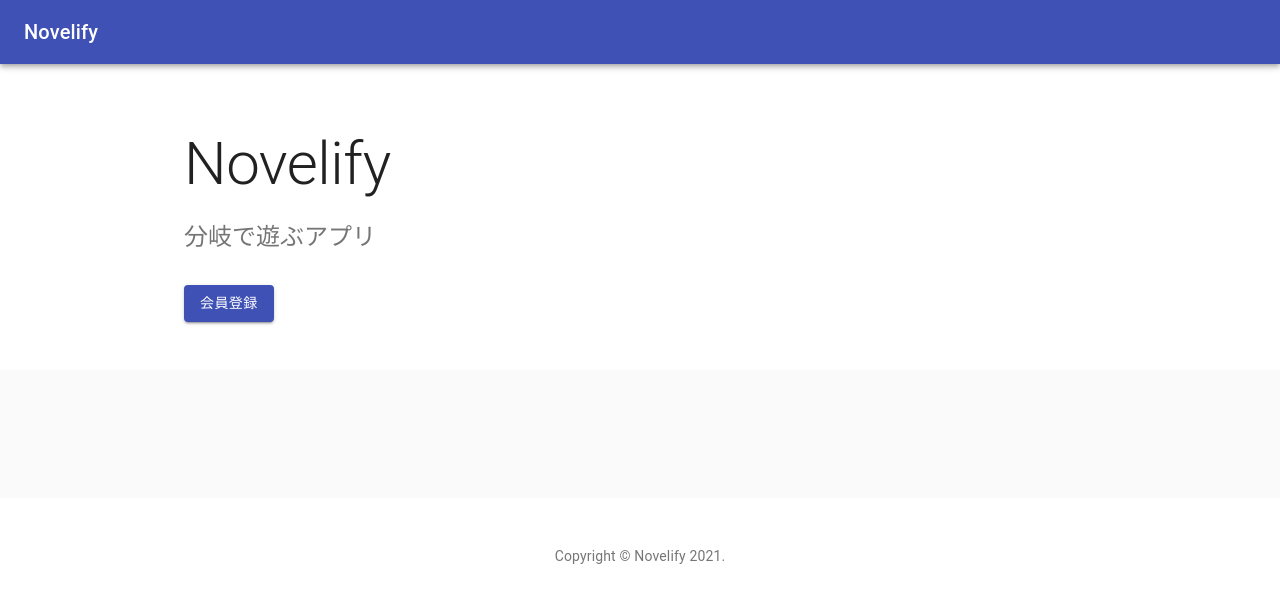
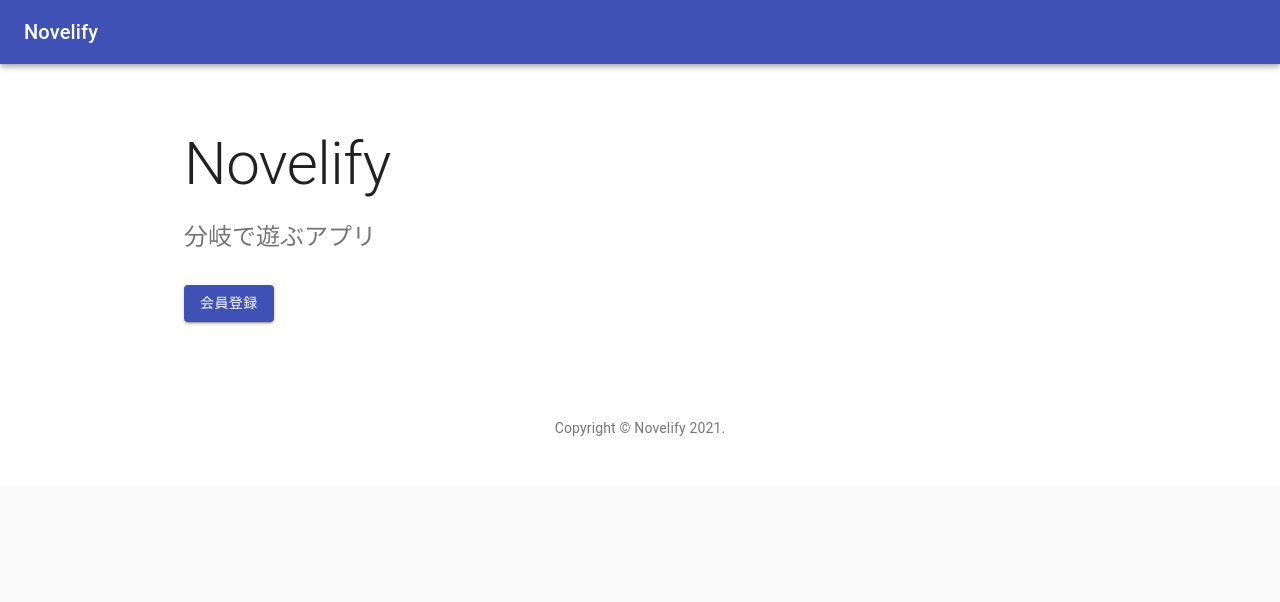
Before and after one commit to kijimaD/novelify, a React (Create React App) app in the folder front/: page / in a window 1280 px wide. Shown: the top 602 px of the page. Built offline with nearby package versions, Linux system fonts and the light colour scheme.

Commit message:
デフォルトの不要な部分を削除した

```diff
--- a/front/src/TopPage.js
+++ b/front/src/TopPage.js
@@ -38,28 +38,11 @@ const useStyles = makeStyles((theme) => ({
   heroButtons: {
     marginTop: theme.spacing(4),
   },
-  cardGrid: {
-    paddingTop: theme.spacing(8),
-    paddingBottom: theme.spacing(8),
-  },
-  card: {
-    height: '100%',
-    display: 'flex',
-    flexDirection: 'column',
-  },
-  cardMedia: {
-    paddingTop: '56.25%', // 16:9
-  },
-  cardContent: {
-    flexGrow: 1,
-  },
   footer: {
     backgroundColor: theme.palette.background.paper,
     padding: theme.spacing(6),
   },
 }));
-
-const cards = [1, 2, 3, 4, 5, 6, 7, 8, 9];
 
 export default function Album() {
   const classes = useStyles();
@@ -95,11 +78,6 @@ export default function Album() {
             </div>
           </Container>
         </div>
-        <Container className={classes.cardGrid} maxWidth="md">
-          {/* End hero unit */}
-          <Grid container spacing={4}>
-          </Grid>
-        </Container>
       </main>
       {/* Footer */}
       <footer className={classes.footer}>
```
